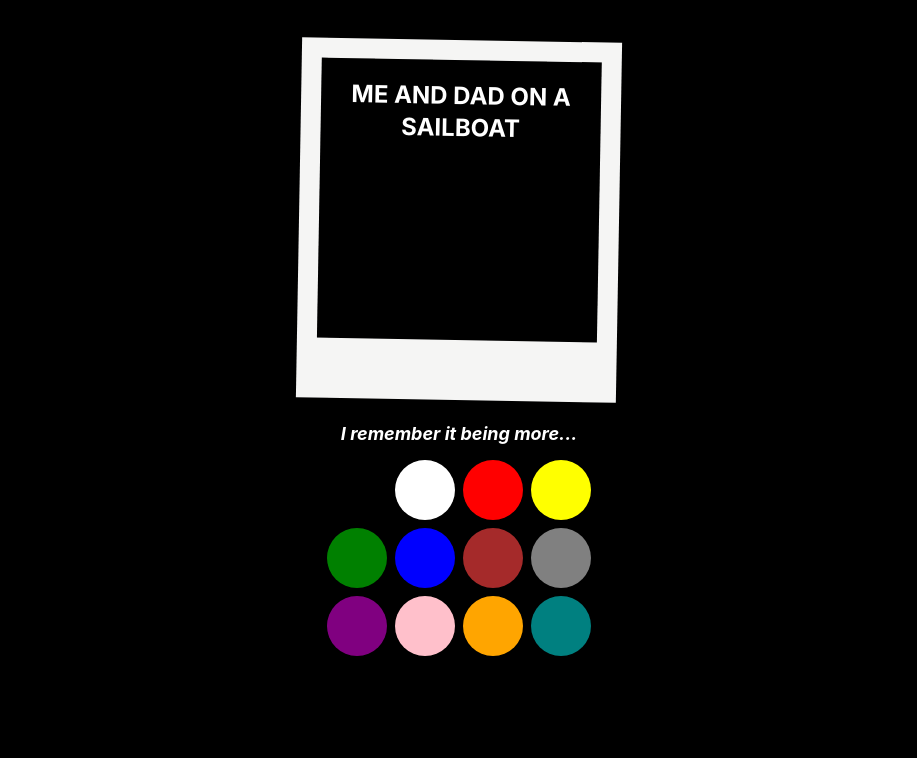
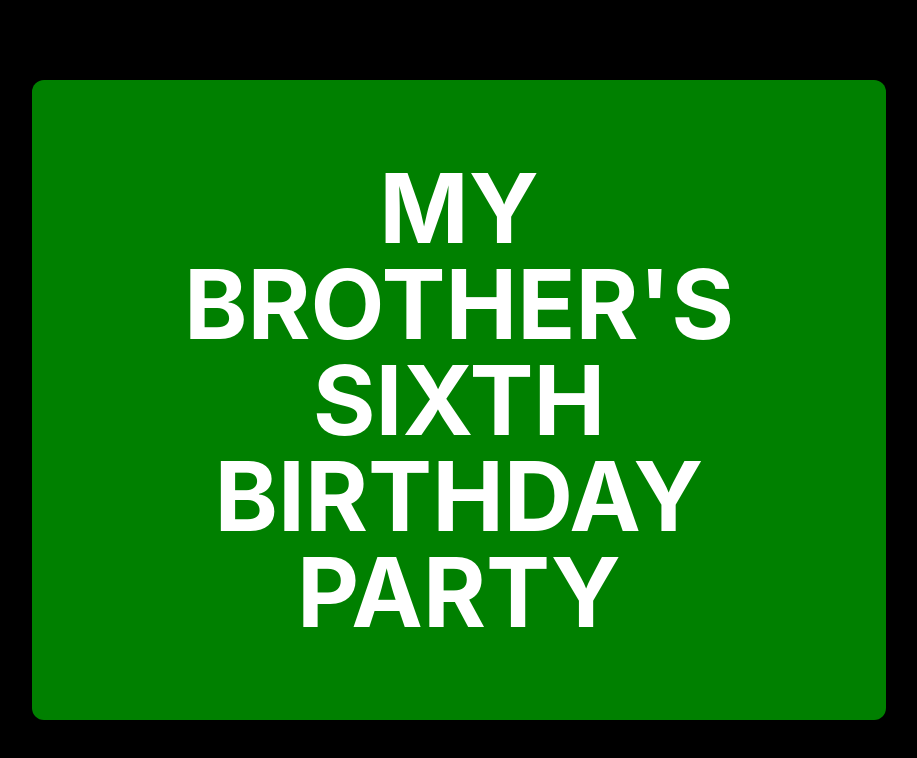
Before and after one commit to pilosophos/memories, a Preact app: page / in a window 1280 px wide. Shown: the top 758 px of the page, without its empty margins (181-1098 px from the left). Built offline with nearby package versions, Linux system fonts and the light colour scheme.

Commit message:
add memory projector

```diff
--- /dev/null
+++ b/src/MemoryFrame.tsx
@@ -0,0 +1,20 @@
+import type { Memory } from "./types";
+
+
+export function MemoryFrame({ memory, bgColor }: Memory) {
+  return (
+    <article className="text-white w-80 m-5 p-5 shadow-md pb-15 bg-stone-100 rotate-1">
+      <figure
+        className="inset-shadow-sm inset-shadow-black/20 flex place-content-center bg-stone-300 aspect-square p-5 text-center transtion-colors duration-300"
+        style={ {backgroundColor: bgColor} }
+      >
+        <div
+          className="font-bold uppercase text-2xl h-fit"
+          contentEditable={true}
+        >
+          { memory }
+        </div>
+      </figure>
+    </article>
+  )
+}
--- /dev/null
+++ b/src/MemoryProjection.tsx
@@ -0,0 +1,31 @@
+import { useEffect, useState } from "preact/hooks"
+import type { Memory } from "./types";
+import { MemoryFrame } from "./MemoryFrame";
+
+export function MemoryProjection() {
+  const [ memories, setMemories ] = useState([
+    {memory: 'Me and dad on a sailboat', bgColor: 'blue'},
+    {memory: 'My visit to the Met in New York', bgColor: 'red'},
+    {memory: "My brother's sixth birthday party", bgColor: 'green'},
+  ] as Memory[]);
+
+  const [ memoryIndex, setMemoryIndex ] = useState(2);
+  const currentMemory = memories[memoryIndex % memories.length];
+
+  useEffect(() => {
+    setTimeout(() => {
+      setMemoryIndex(memoryIndex + 1);
+    }, 5000);
+  }, [memoryIndex])
+
+  return (
+    <main className="w-full h-full p-20">
+      <div
+        className="bg-orange-100/45 rounded-xl flex items-center h-full aspect-4/3 mx-auto p-20"
+        style={ {background: currentMemory.bgColor} }
+      >
+        <span className="text-8xl text-white font-bold uppercase text-center">{currentMemory.memory}</span>
+      </div>
+    </main>
+  )
+}
--- a/src/app.tsx
+++ b/src/app.tsx
@@ -1,9 +1,10 @@
 import { MemoryCreator } from './MemoryCreator';
+import { MemoryProjection } from './MemoryProjection';
 
 export function App() {
   return (
     <div className="h-full bg-black">
-      <MemoryCreator/>
+      <MemoryProjection/>
     </div>
   )
 }
--- /dev/null
+++ b/src/types.tsx
@@ -0,0 +1,4 @@
+export interface Memory {
+  memory: string,
+  bgColor: string,
+}
```
